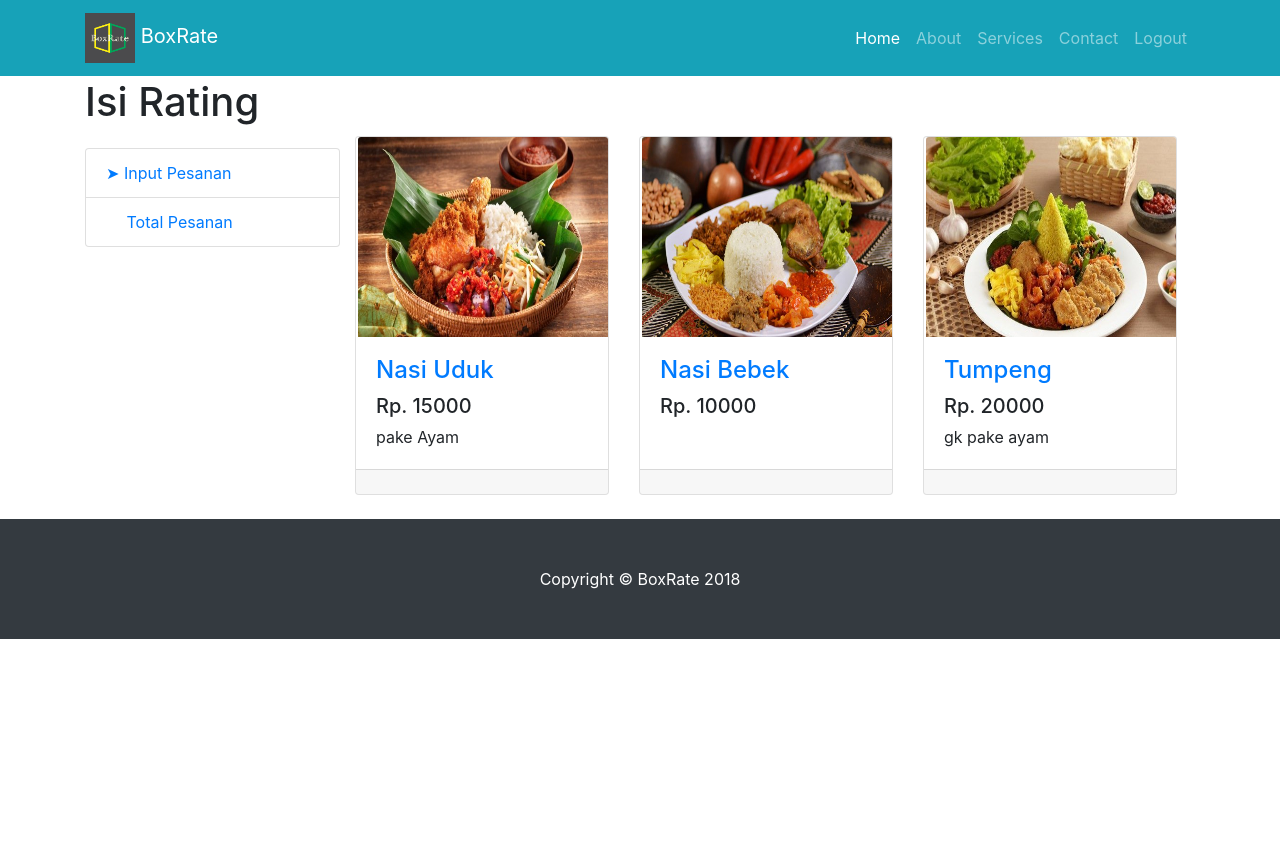
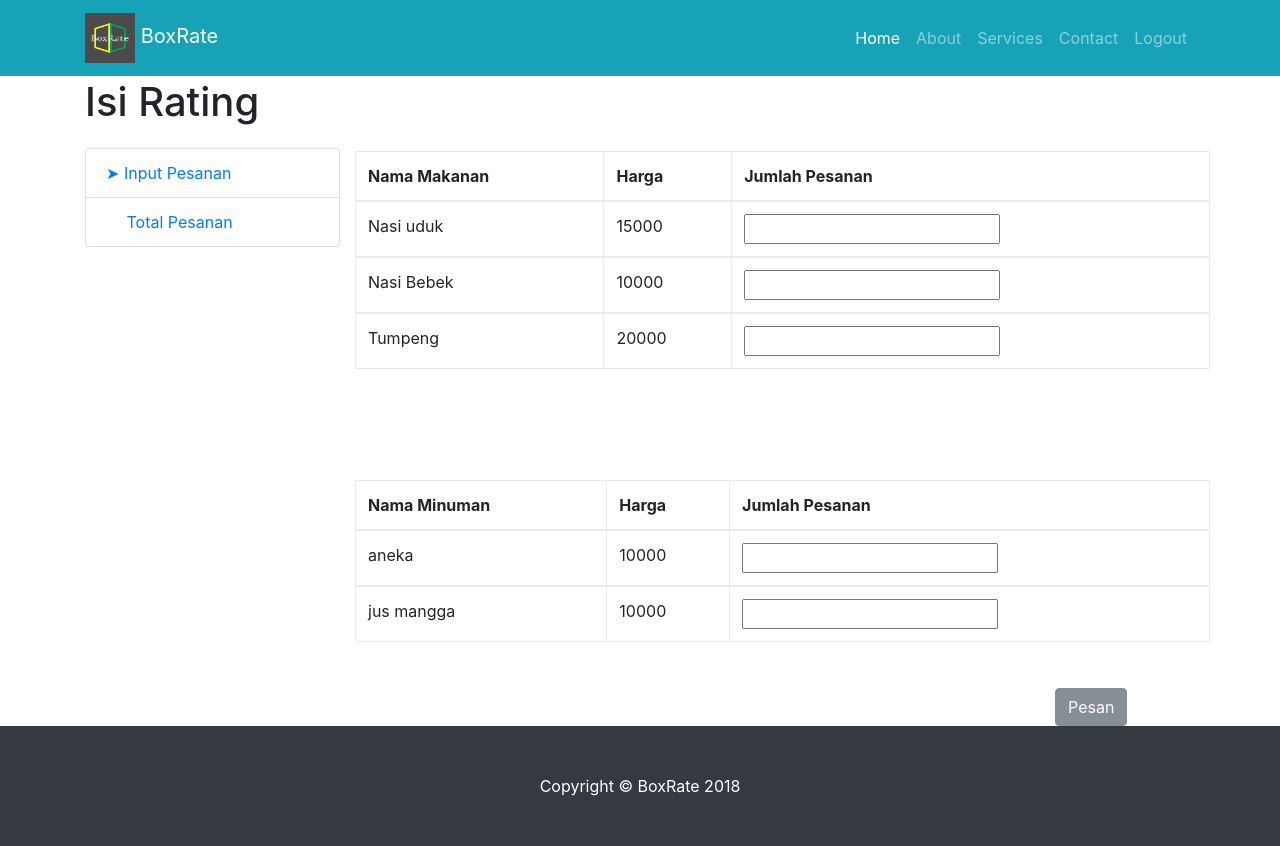
Before and after one commit to BoxRate/BoxRate, a PHP site: the page made by isi rating/input-pesanan.php in a window 1280 px wide. Before the commit the page ends 639 px from the top, so only its background shows below. Run offline with PHP 8.4, Linux system fonts and the light colour scheme; data comes from the database, SQL or seed files in the repository.

Commit message:
Perbaiki Tampilan Input pesanan

```diff
--- a/css/shop-homepage.css
+++ b/css/shop-homepage.css
@@ -72,9 +72,11 @@ body {
 .btn-upload{
 	margin: 0 0 0 700px;
 }
-
-.btn-upload:hover{
-	background-color: #1a49e1;
+.btn-upload:hover, .btn-pesan:hover{
+	background-color: #3baef0;
+}
+.btn-pesan {
+	margin: 30px 0 0 700px;
 }
 
 .form-check-input {
--- a/isi rating/input-pesanan.php
+++ b/isi rating/input-pesanan.php
@@ -78,23 +78,53 @@
            $db = mysqli_connect("localhost", "root", "", "boxrate");
            $sql= "SELECT * FROM menu WHERE ket='makanan'";
            $result = mysqli_query($db, $sql);
-            echo "<form class='row' method='post' action=''>";
+            echo "<table class='table table-bordered' style='margin-top:95px;'>
+		    <thead>
+		      <tr>
+		        <th>Nama Makanan</th>
+		        <th>Harga</th>
+		        <th>Jumlah Pesanan</th>
+		      </tr>
+		    </thead>";
            while ($row=mysqli_fetch_array($result)) {
-            echo "<div class='col-lg-4 col-md-6 mb-4'>
-              <div class='card h-100'>
-                <a href='#'><img id='image-menu' class='card-img-top' src='../images/makanan/".$row['image']."' alt=''></a>
-                <div class='card-body'>
-                  <h4 class='card-title'>
-                    <a href='#'>".$row['name']."</a>
-                  </h4>
-                  <h5>Rp. ".$row['price']."</h5>
-                  <p class='card-text'>".$row['description']."</p>
-                </div>
-                <div class='card-footer'>
-                </div>";
-              echo"</div>
-            </div>";
+            $nomor[]=$row['id'];
+            echo " <tbody>
+		      <tr>
+		        <td>".$row['name']."</td>
+		        <td>".$row['price']."</td>
+		        <td><input nama='Pesanan[]' type='number'></td>
+		      </tr>";
+
              }
+             echo "</tbody>
+		  		</table>";
+
+
+          	 $sql= "SELECT * FROM menu WHERE ket='minuman'";
+          	 $result = mysqli_query($db, $sql);
+            echo "<table class='table table-bordered' style='margin-top:95px;'>
+		    <thead>
+		      <tr>
+		        <th>Nama Minuman</th>
+		        <th>Harga</th>
+		        <th>Jumlah Pesanan</th>
+		      </tr>
+		    </thead>";
+           while ($row=mysqli_fetch_array($result)) {
+            $nomor[]=$row['id'];
+            echo " <tbody>
+		      <tr>
+		        <td>".$row['name']."</td>
+		        <td>".$row['price']."</td>
+		        <td><input nama='Pesanan[]' type='number'></td>
+		      </tr>";
+
+             }
+             echo "</tbody>
+		  		</table>";
+
+
+		  	echo "<input class='btn btn-secondary btn-pesan' type='submit' value='Pesan'>";
 
           ?>
 
```
